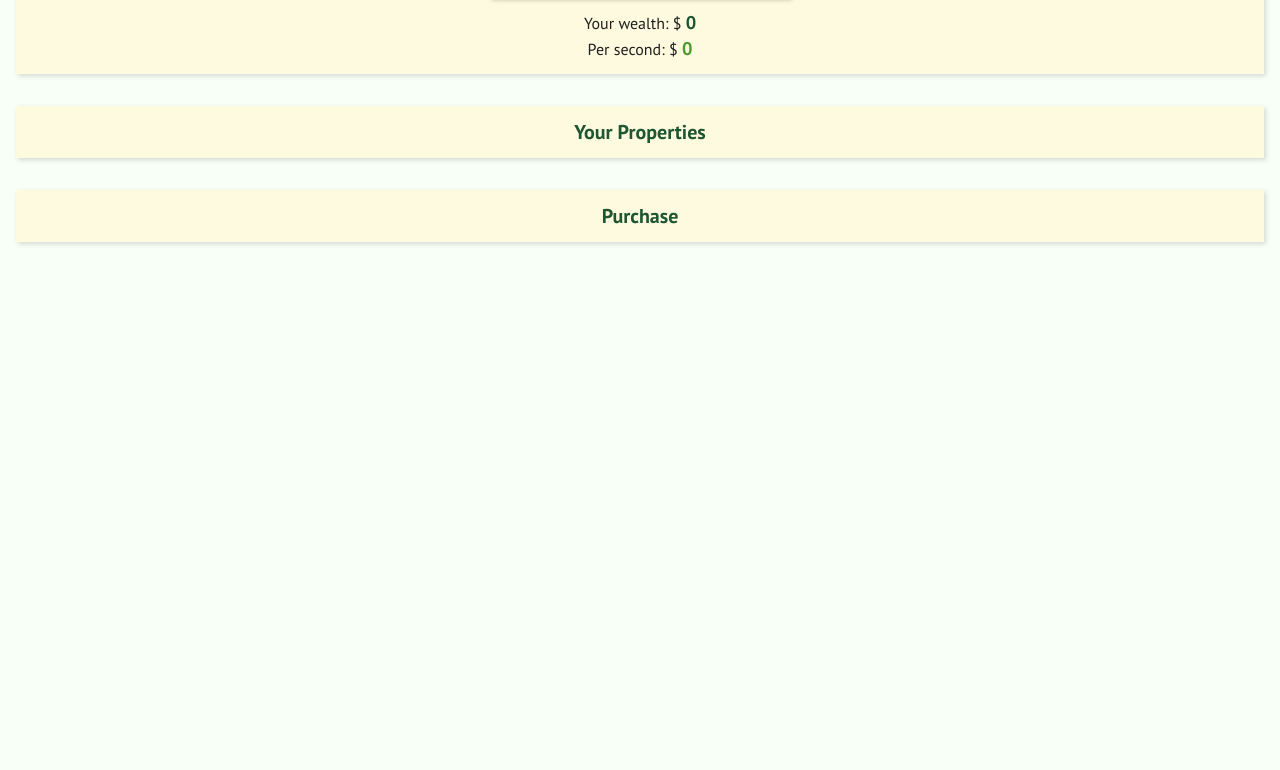
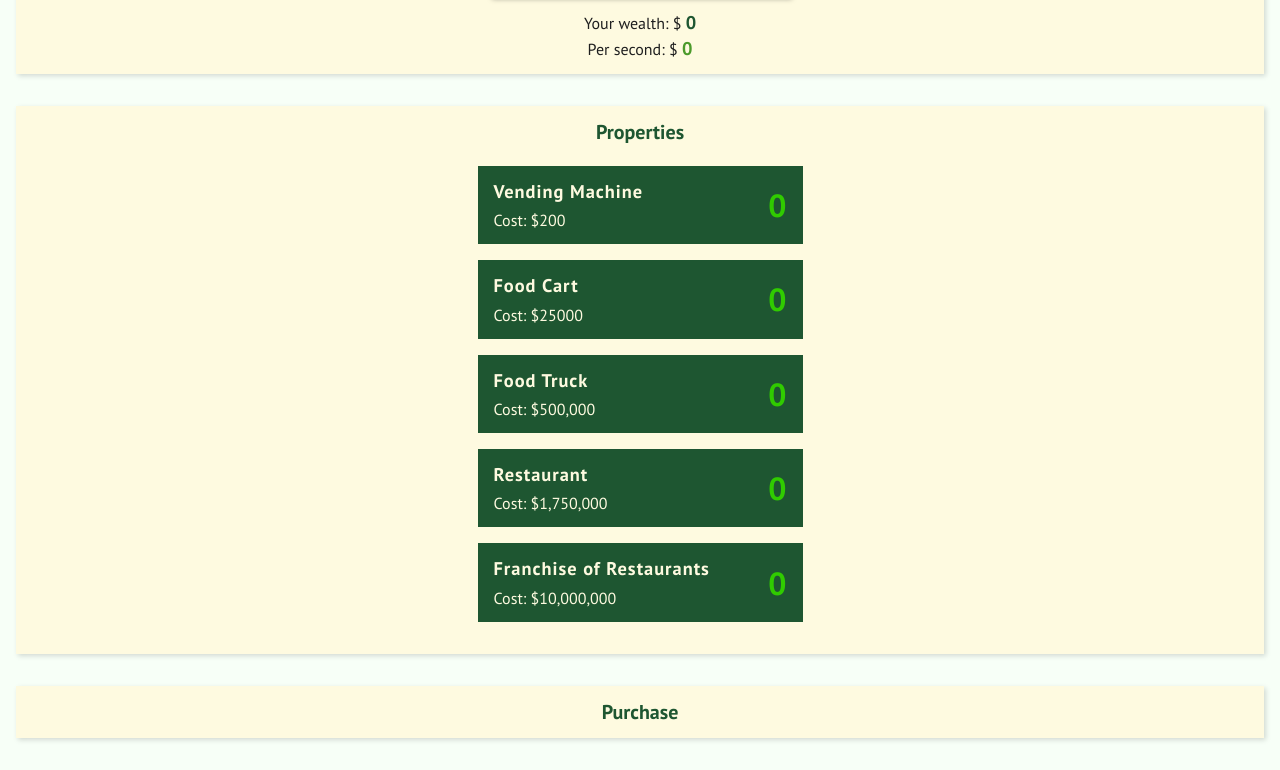
Before and after one commit to dkersten/accumulator-game, a website: page index.html in a window 1280 px wide. Shown: the part 281-1051 px from the top of the page. Before the commit the page ends 800 px from the top, so only its background shows below. Drawn offline with Linux system fonts and the light colour scheme.

Commit message:
added properties section

```diff
--- /dev/null
+++ b/app/scss/components/_property-container.scss
@@ -0,0 +1,38 @@
+.property-container {
+  h2 {
+    margin-bottom: 1.5rem;
+  }
+
+  .properties-container {
+    max-width: 325px;
+    margin-left: auto;
+    margin-right: auto;
+  }
+
+  .property {
+    background: $color-green-dark;
+    margin-bottom: 1rem;
+    padding: 1rem;
+    display: flex;
+    justify-content: space-between;
+    align-items: center;
+  }
+
+  h3 {
+    font-size: 1.15rem;
+    font-weight: 700;
+    color: $color-cream;
+    letter-spacing: 1px;
+    margin-bottom: 0.75rem;
+  }
+
+  span.cost {
+    color: $color-cream;
+  }
+
+  span.quantity {
+    font-weight: 700;
+    font-size: 2rem;
+    color: $color-green-bright;
+  }
+}
--- a/app/scss/styles.scss
+++ b/app/scss/styles.scss
@@ -16,6 +16,7 @@
 @import './components/dollar-bill.scss';
 @import './components/section.scss';
 @import './components/stats-container.scss';
+@import './components/property-container.scss';
 
 // layout imports
 @import './layout/temp.scss';
--- a/index.html
+++ b/index.html
@@ -56,7 +56,74 @@
 
       </section>
       <section class="property-container">
-        <h2>Your Properties</h2>
+        <h2>Properties</h2>
+        <div class="properties-container">
+          <div class="property">
+            <div class="left">
+              <h3>Vending Machine</h3>
+            <span class="cost">
+              Cost: $<span class="price">200</span>
+            </span>
+            </div>
+            <div class="right">
+              <span class="quantity">
+                0
+              </span>
+            </div>
+          </div>
+          <div class="property">
+            <div class="left">
+              <h3>Food Cart</h3>
+            <span class="cost">
+              Cost: $<span class="price">25000</span>
+            </span>
+            </div>
+            <div class="right">
+              <span class="quantity">
+                0
+              </span>
+            </div>
+          </div>
+          <div class="property">
+            <div class="left">
+              <h3>Food Truck</h3>
+            <span class="cost">
+              Cost: $<span class="price">500,000</span>
+            </span>
+            </div>
+            <div class="right">
+              <span class="quantity">
+                0
+              </span>
+            </div>
+          </div>
+          <div class="property">
+            <div class="left">
+              <h3>Restaurant</h3>
+            <span class="cost">
+              Cost: $<span class="price">1,750,000</span>
+            </span>
+            </div>
+            <div class="right">
+              <span class="quantity">
+                0
+              </span>
+            </div>
+          </div>
+          <div class="property">
+            <div class="left">
+              <h3>Franchise of Restaurants</h3>
+            <span class="cost">
+              Cost: $<span class="price">10,000,000</span>
+            </span>
+            </div>
+            <div class="right">
+              <span class="quantity">
+                0
+              </span>
+            </div>
+          </div>
+        </div>
       </section>
       <section class="purchase-container">
         <h2>Purchase</h2>
```
Also changed, not shown: dist/styles.css, 1 other file.
